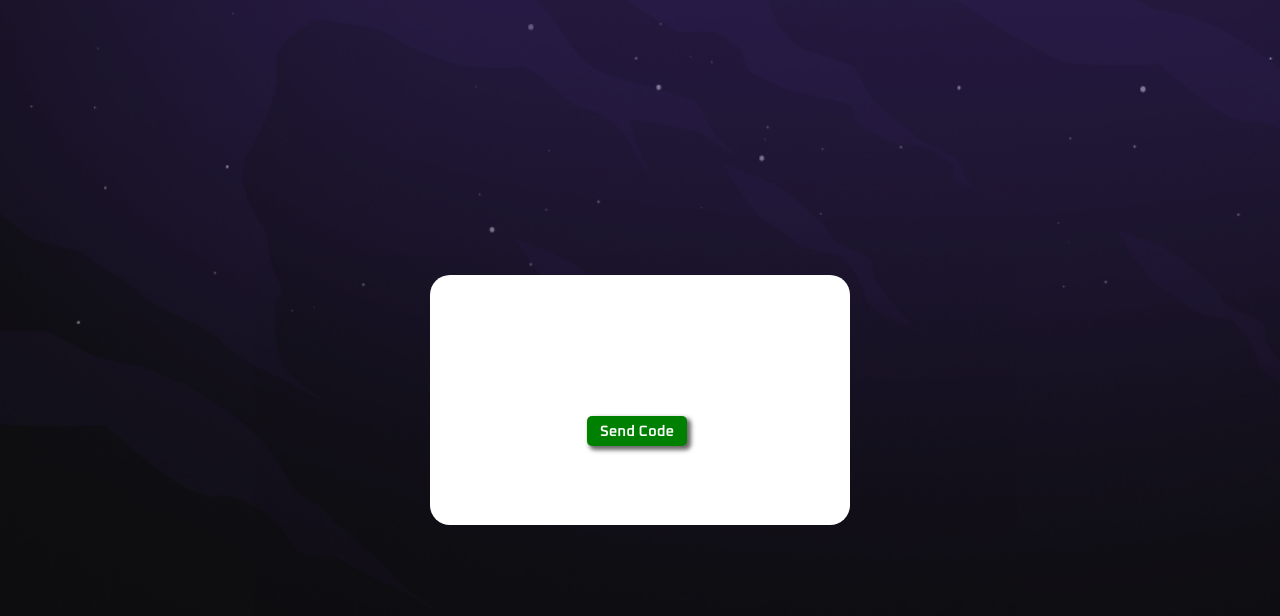
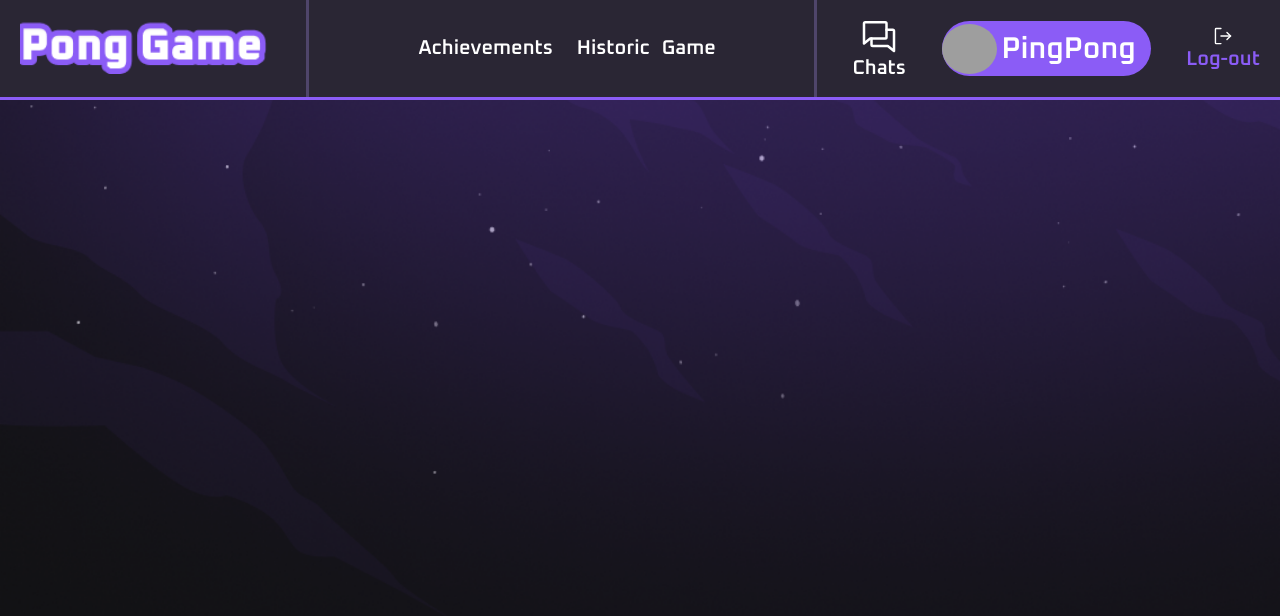
Before and after one commit to 42Specilization/ft_transcendence_42, a React (Vite) app in the folder web/: page / in a window 1280 px wide. Shown: the top 616 px of the page. Built offline with nearby package versions, Linux system fonts and the light colour scheme; no server answers; grey boxes are pictures that could not be loaded.

Commit message:
Remove auth from home page(Intra is fall)

```diff
--- a/web/src/routes.tsx
+++ b/web/src/routes.tsx
@@ -107,10 +107,12 @@ export default function AppRouter() {
           <Route
             path="/"
             element={
-              <RequireAuth>
+              // <RequireAuth>
+              <>
                 <NavBar name={intraData.login} imgUrl={intraData.image_url} />
                 <Home />
-              </RequireAuth>
+              </>
+              // </RequireAuth>
             }
           />
 
```
